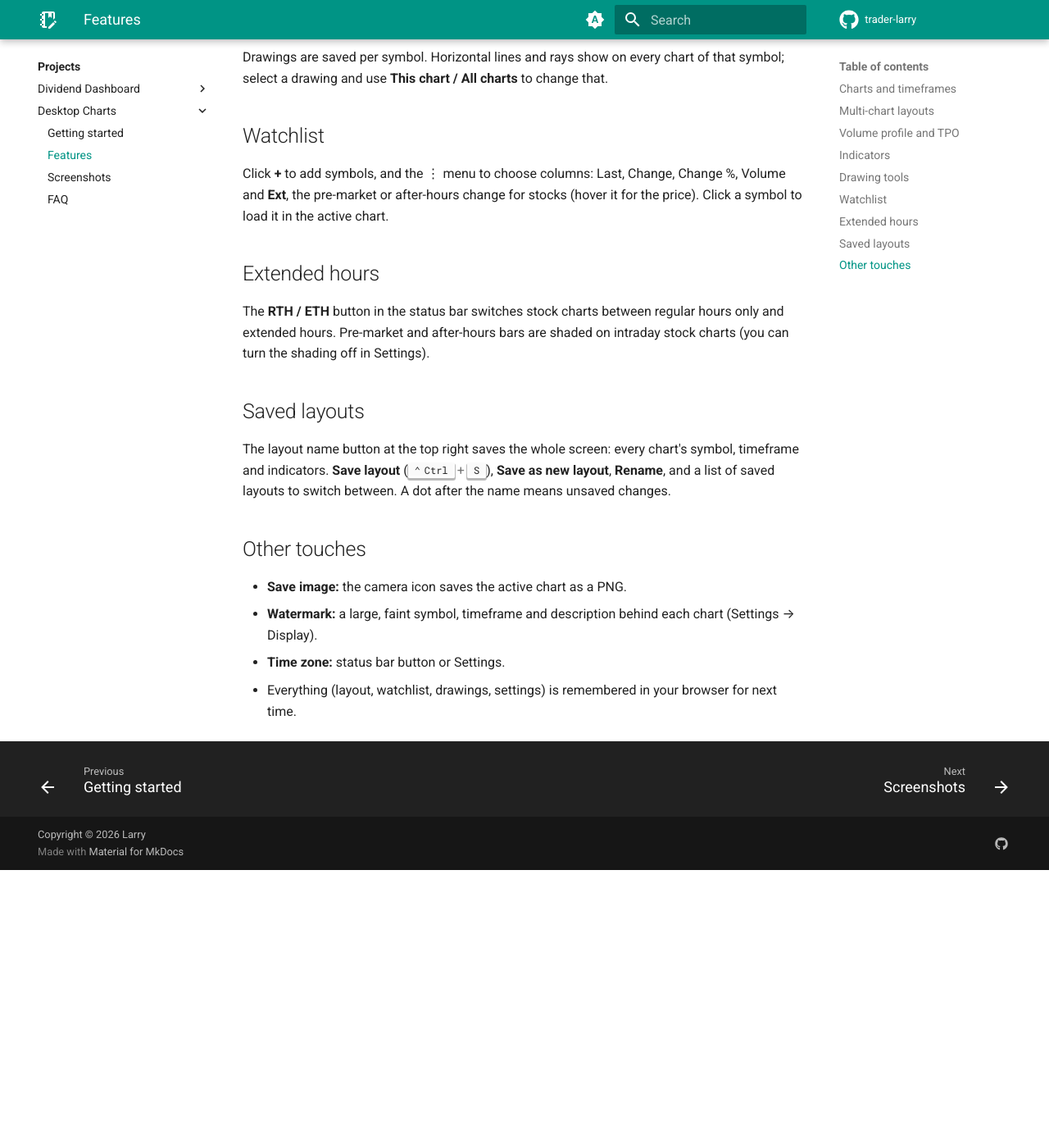
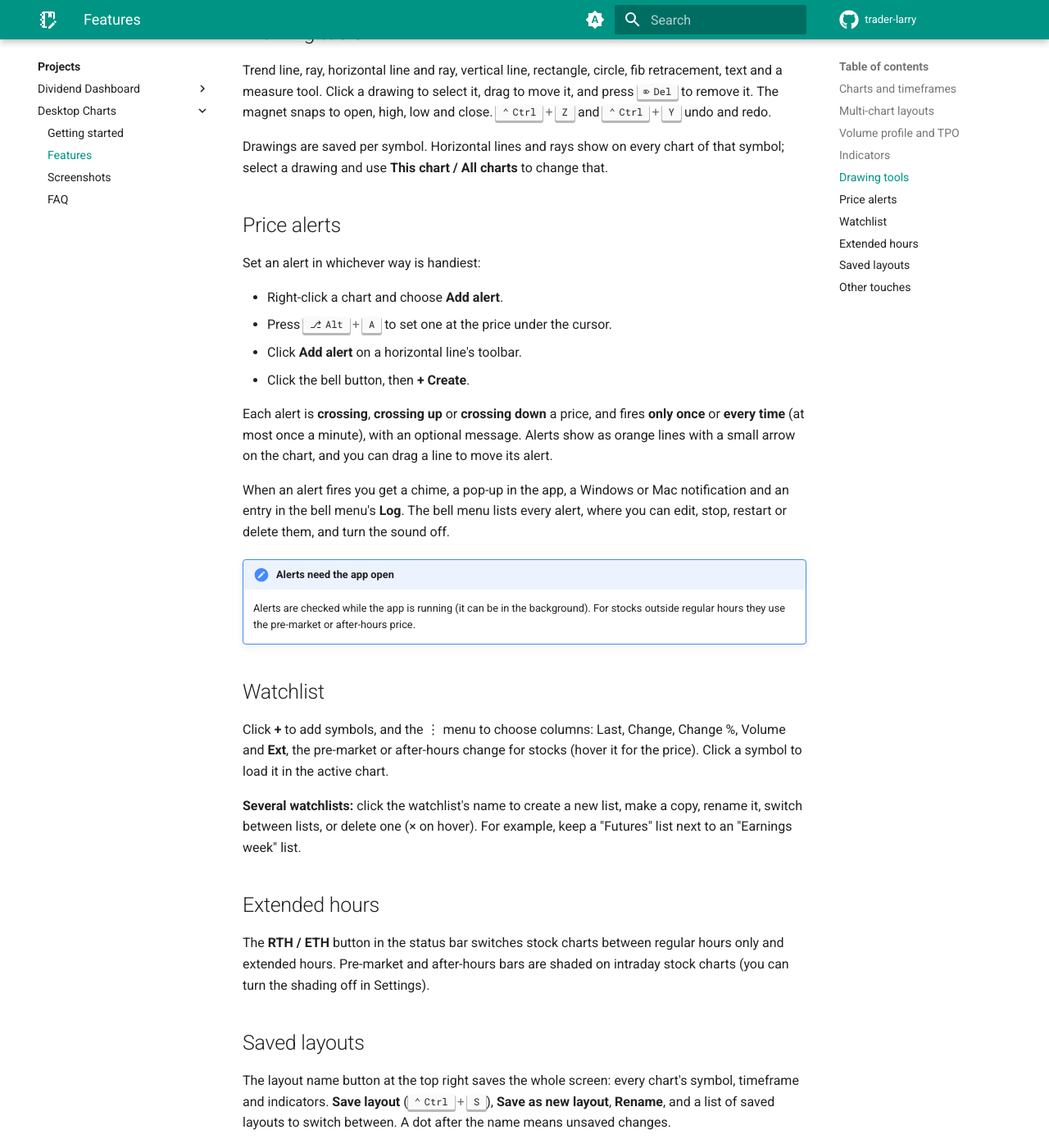
Before and after one commit to trader-larry/trader-larry.github.io, an MkDocs documentation site: the page built from docs/projects/desktop-charts/features.md, in a window 1280 px wide and 1400 px high, scrolled down 1763 px. Shown: the whole window at 82% size. Built offline with MkDocs 1.6.1 and Material for MkDocs 9.7.7, drawn with Linux system fonts in a browser that asks for light colours; before the commit the page ends 2824 px from its top, so only the background shows below that; some of the changed text lies outside the part shown.

Commit message:
Desktop Charts: price alerts, multiple watchlists, zoom memory, app window
Bring the project pages up to date with the app's latest release:
price alerts, several named watchlists, per-timeframe zoom memory,
the Chrome/Edge app window (APPWINDOW=0) and longer 1m history.
Adds two demo-data screenshots (alerts, watchlist menu).

Co-Authored-By: Claude Opus 5.5 <noreply@anthropic.com>
Claude-Session: https://claude.ai/code/session_01VvQfTPwUfWJC8Cpg6RXoA1

```diff
--- a/docs/projects/desktop-charts/features.md
+++ b/docs/projects/desktop-charts/features.md
@@ -4,7 +4,14 @@
 
 Candles on a dark, TradingView-style chart with 1m, 2m, 5m, 15m, 30m, 1h, daily
 and weekly timeframes. The legend shows open, high, low, close and change for
-the bar under the crosshair. **Alt+R** (or the corners icon) resets the view.
+the bar under the crosshair.
+
+Each chart remembers its zoom and scroll for every timeframe, so it reopens
+showing the same span you left it on. **Alt+R** (or the corners icon) puts it
+back to the default view.
+
+Intraday charts load about ten days of 1-minute history (more for the longer
+timeframes), so a 1m chart still has several sessions on a Monday morning.
 
 ## Multi-chart layouts
 
@@ -61,11 +68,37 @@ close. ++ctrl+z++ and ++ctrl+y++ undo and redo.
 Drawings are saved per symbol. Horizontal lines and rays show on every chart of
 that symbol; select a drawing and use **This chart / All charts** to change that.
 
+## Price alerts
+
+Set an alert in whichever way is handiest:
+
+- Right-click a chart and choose **Add alert**.
+- Press ++alt+a++ to set one at the price under the cursor.
+- Click **Add alert** on a horizontal line's toolbar.
+- Click the bell button, then **+ Create**.
+
+Each alert is **crossing**, **crossing up** or **crossing down** a price, and
+fires **only once** or **every time** (at most once a minute), with an optional
+message. Alerts show as orange lines with a small arrow on the chart, and you
+can drag a line to move its alert.
+
+When an alert fires you get a chime, a pop-up in the app, a Windows or Mac
+notification and an entry in the bell menu's **Log**. The bell menu lists every
+alert, where you can edit, stop, restart or delete them, and turn the sound off.
+
+!!! note "Alerts need the app open"
+    Alerts are checked while the app is running (it can be in the background).
+    For stocks outside regular hours they use the pre-market or after-hours price.
+
 ## Watchlist
 
 Click **+** to add symbols, and the ⋮ menu to choose columns: Last, Change,
 Change %, Volume and **Ext**, the pre-market or after-hours change for stocks
 (hover it for the price). Click a symbol to load it in the active chart.
+
+**Several watchlists:** click the watchlist's name to create a new list, make a
+copy, rename it, switch between lists, or delete one (× on hover). For example,
+keep a "Futures" list next to an "Earnings week" list.
 
 ## Extended hours
 
```
Also changed, not shown: docs/projects/desktop-charts/faq.md (+11 -1 lines), docs/projects/desktop-charts/getting-started.md (+9 -3 lines), docs/projects/desktop-charts/index.md (+5 -2 lines), docs/projects/desktop-charts/screenshots.md (+13 -0 lines), docs/assets/images/desktop-charts/7-price-alerts.webp (added), docs/assets/images/desktop-charts/8-watchlists.webp (added).
